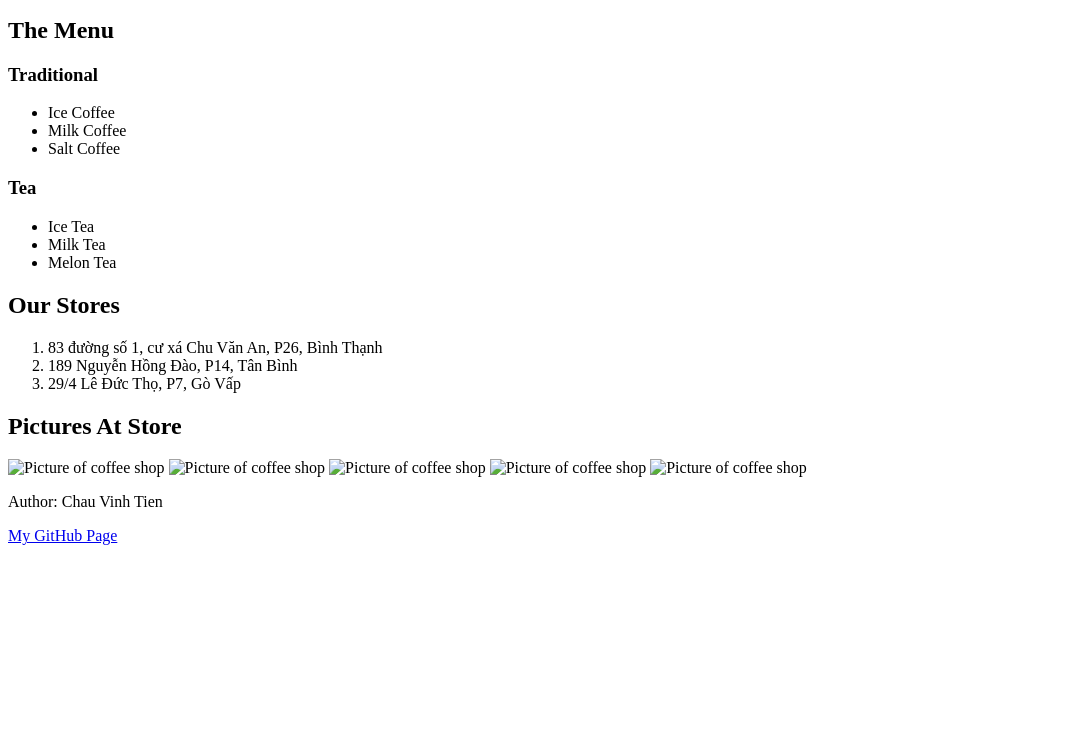
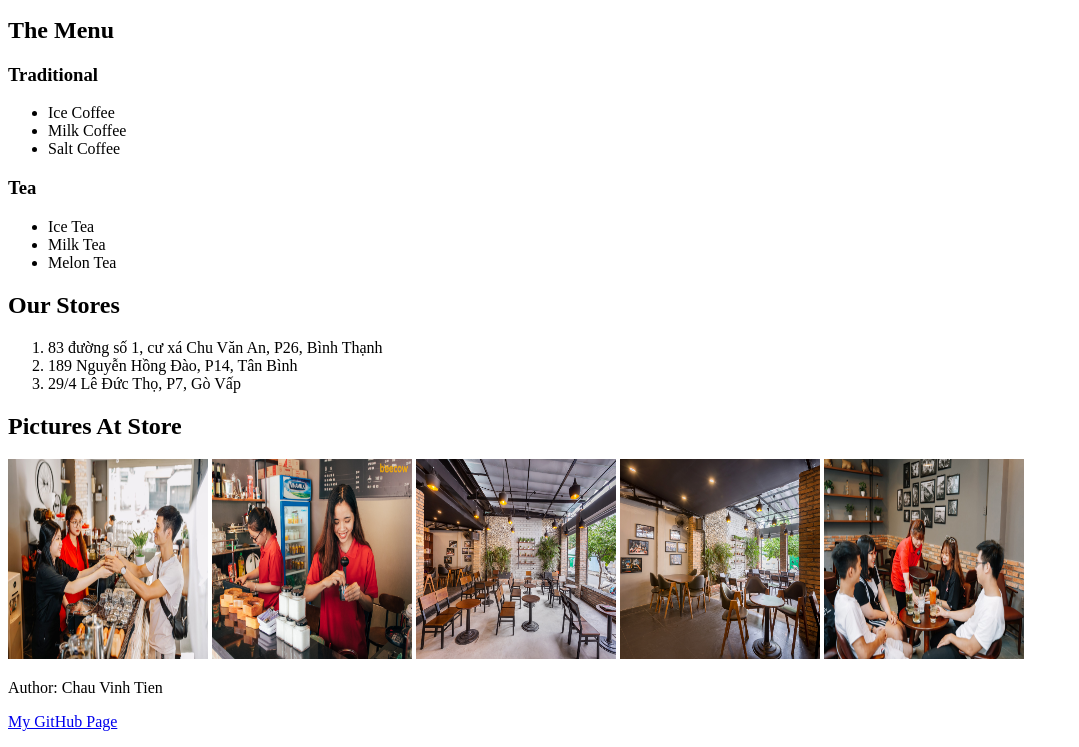
Before and after one commit to ChauVinhTienIT/tcoffeeshop, a plain HTML site: page CoffeeShop/index.html in a window 1280 px wide. Shown: the part 137-884 px from the top of the page, without its empty margins (0-1079 px from the left). Before the commit the page ends 800 px from the top, so only its background shows below. Drawn offline with Linux system fonts and the light colour scheme; the site is published under a folder, as on GitHub Pages, so addresses that start at the root find nothing.

Commit message:
Add files via upload

```diff
--- a/CoffeeShop/index.html
+++ b/CoffeeShop/index.html
@@ -47,11 +47,11 @@
 
         <article>
             <h2>Pictures At Store</h2>
-            <img src="/Images/Shop_1.jpg" alt="Picture of coffee shop" width="200" height="200">
-            <img src="/Images/Shop_2.jpg" alt="Picture of coffee shop" width="200" height="200">
-            <img src="/Images/Shop_3.jpg" alt="Picture of coffee shop" width="200" height="200">
-            <img src="/Images/Shop_4.jpg" alt="Picture of coffee shop" width="200" height="200">
-            <img src="/Images/Shop_5.jpg" alt="Picture of coffee shop" width="200" height="200">
+            <img src="Images/Shop_1.jpg" alt="Picture of coffee shop" width="200" height="200">
+            <img src="Images/Shop_2.jpg" alt="Picture of coffee shop" width="200" height="200">
+            <img src="Images/Shop_3.jpg" alt="Picture of coffee shop" width="200" height="200">
+            <img src="Images/Shop_4.jpg" alt="Picture of coffee shop" width="200" height="200">
+            <img src="Images/Shop_5.jpg" alt="Picture of coffee shop" width="200" height="200">
         </article>
 
         <footer>
```
